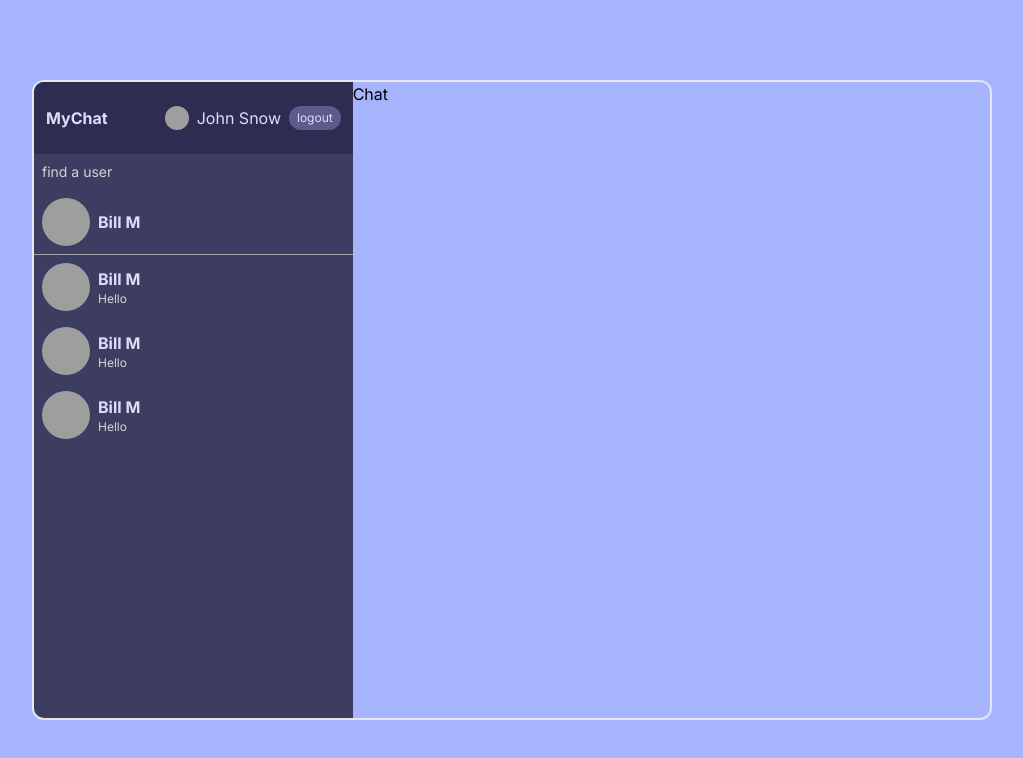
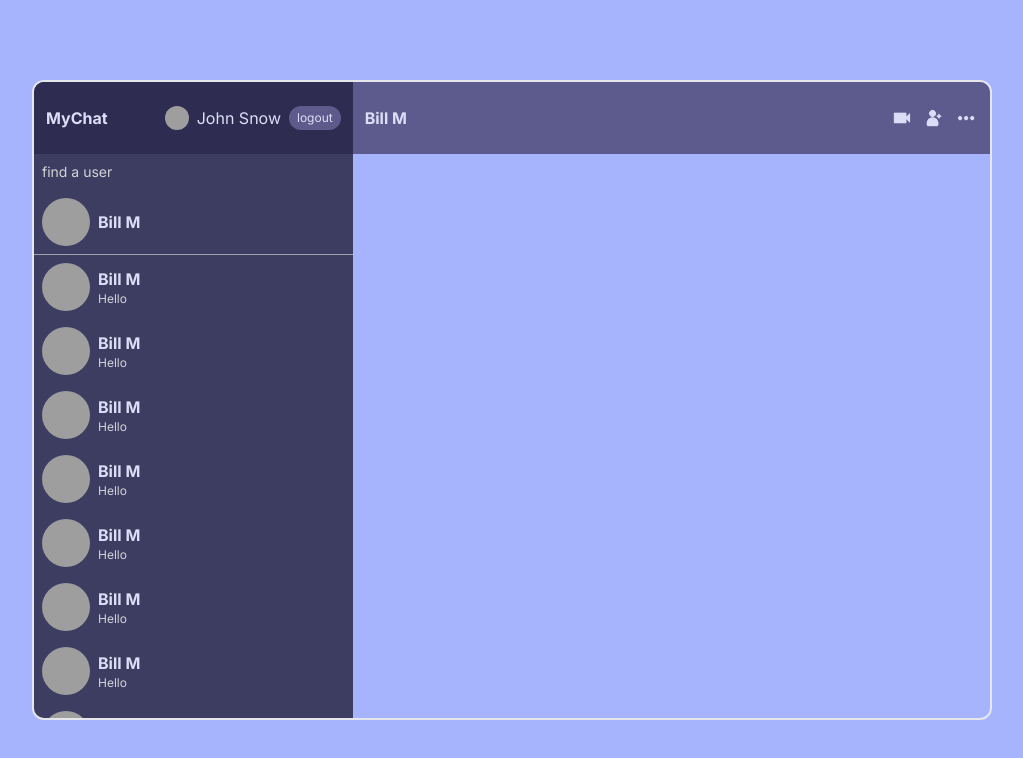
Before and after one commit to m4es7r0/chat-next13, a Next.js app: page / in a window 1280 px wide. Shown: the top 758 px of the page, without its empty margins (128-1151 px from the left). Built offline with nearby package versions, Linux system fonts and the light colour scheme; grey boxes are pictures that could not be loaded.

Commit message:
fix styles

```diff
--- a/app/globals.css
+++ b/app/globals.css
@@ -1,6 +1,28 @@
 @tailwind base;
 @tailwind components;
 @tailwind utilities;
+
+/* ===== Scrollbar CSS ===== */
+/* Firefox */
+* {
+  scrollbar-width: thin;
+  scrollbar-color: #ddddf7 #2e2d51;
+}
+
+/* Chrome, Edge, and Safari */
+*::-webkit-scrollbar {
+  width: 6px;
+}
+
+*::-webkit-scrollbar-track {
+  background: #2e2d51;
+}
+
+*::-webkit-scrollbar-thumb {
+  background-color: #ddddf7;
+  border-radius: 12px;
+  border: 0px solid #afafc3;
+}
 
 * {
   box-sizing: border-box;
--- a/app/page.module.scss
+++ b/app/page.module.scss
@@ -9,7 +9,7 @@
 
     /* sidebar */
     & > div:first-of-type {
-      @apply bg-[#3d3c61] text-[#ddddf7];
+      @apply flex flex-col bg-[#3d3c61] text-[#ddddf7] h-full overflow-hidden;
       flex: 1;
     }
     /* chat */
--- /dev/null
+++ b/src/components/chat/Chat.module.scss
@@ -0,0 +1,15 @@
+.chat {
+  & > div {
+    @apply bg-[#5d5b8d] flex items-center justify-between py-6 px-3;
+
+    & > span {
+      @apply text-[#ddddf7] font-bold;
+    }
+    & > div {
+      @apply flex gap-2;
+      & img {
+        @apply w-6 h-6 rounded-full cursor-pointer;
+      }
+    }
+  }
+}
--- a/src/components/chat/Chat.tsx
+++ b/src/components/chat/Chat.tsx
@@ -1,7 +1,36 @@
+import Image from "next/image";
 import { FC } from "react";
 
+import styles from "./Chat.module.scss";
+
 const Chat: FC = () => {
-  return <div>Chat</div>;
+  return (
+    <div className={`${styles.chat}`}>
+      <div>
+        <span>Bill M</span>
+        <div>
+          <Image
+            src={"/img/cam.png"}
+            alt={"camera call"}
+            width={1280}
+            height={1280}
+          />
+          <Image
+            src={"/img/add.png"}
+            alt={"add smth"}
+            width={1280}
+            height={1280}
+          />
+          <Image
+            src={"/img/more.png"}
+            alt={"more options"}
+            width={1280}
+            height={1280}
+          />
+        </div>
+      </div>
+    </div>
+  );
 };
 
 export default Chat;
--- a/src/components/chats/Chats.module.scss
+++ b/src/components/chats/Chats.module.scss
@@ -1,4 +1,6 @@
 .chats {
+  @apply overflow-auto;
+
   & > div {
     @apply flex items-center gap-2 p-2 cursor-pointer transition hover:bg-[#2f2d52];
 
--- a/src/components/chats/Chats.tsx
+++ b/src/components/chats/Chats.tsx
@@ -6,7 +6,8 @@ import styles from "./Chats.module.scss";
 const Chats: FC = () => {
   return (
     <div className={`${styles.chats}`}>
-      <div>
+      {[...Array(10)].map((el, i) => (
+        <div key={i}>
           <Image
             src="https://w7.pngwing.com/pngs/7/618/png-transparent-man-illustration-avatar-icon-fashion-men-avatar-face-fashion-girl-heroes-thumbnail.png"
             width={1270}
@@ -18,30 +19,7 @@ const Chats: FC = () => {
             <p>Hello</p>
           </div>
         </div>
-      <div>
-        <Image
-          src="https://w7.pngwing.com/pngs/7/618/png-transparent-man-illustration-avatar-icon-fashion-men-avatar-face-fashion-girl-heroes-thumbnail.png"
-          width={1270}
-          height={1270}
-          alt="avatar"
-        />
-        <div>
-          <span>Bill M</span>
-          <p>Hello</p>
-        </div>
-      </div>
-      <div>
-        <Image
-          src="https://w7.pngwing.com/pngs/7/618/png-transparent-man-illustration-avatar-icon-fashion-men-avatar-face-fashion-girl-heroes-thumbnail.png"
-          width={1270}
-          height={1270}
-          alt="avatar"
-        />
-        <div>
-          <span>Bill M</span>
-          <p>Hello</p>
-        </div>
-      </div>
+      ))}
     </div>
   );
 };
```
Lines whose indentation alone changed are shown as unchanged.
